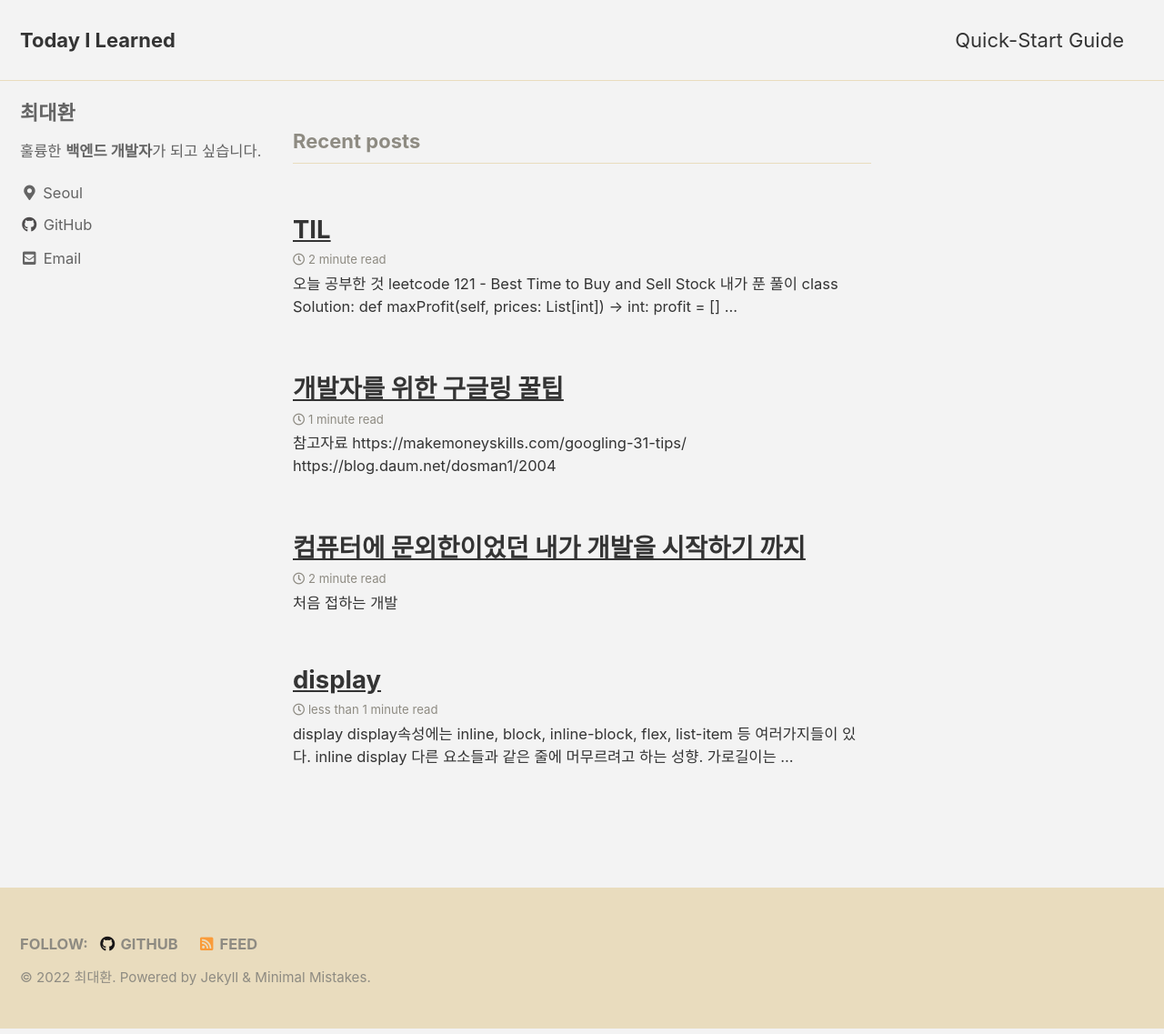
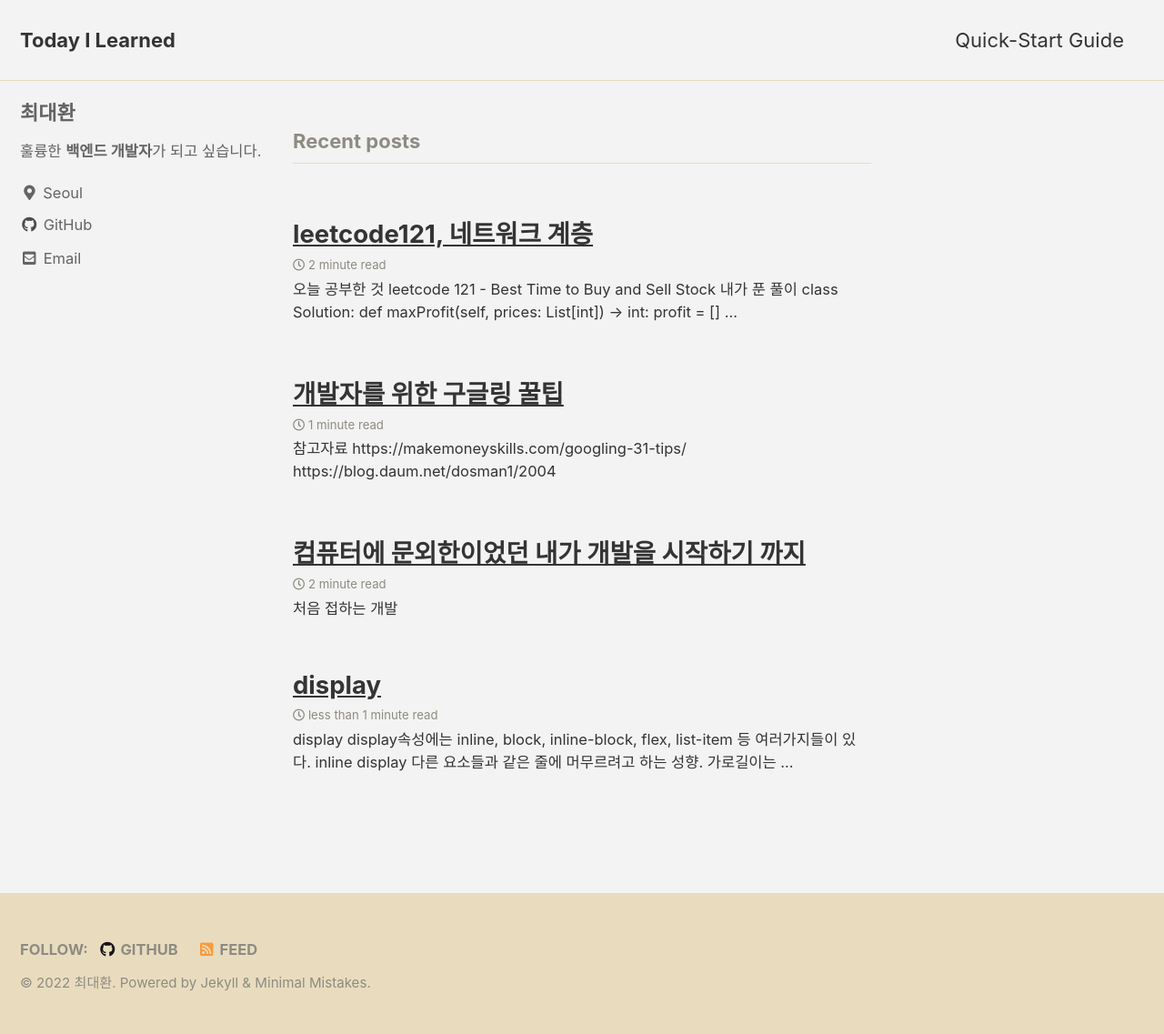
Before and after one commit to choidaehwan/choidaehwan.github.io, a Jekyll site: the page built from index.html, in a window 1280 px wide. Shown: the whole page at 91% size. Built offline with Jekyll 4.4.1, drawn with Linux system fonts in a browser that asks for light colours; cached includes are drawn as plain includes; the list of posts is cut into pages by our own code.

Commit message:
Update 2022-01-30-til.md

```diff
--- a/_posts/2022-01-30-til.md
+++ b/_posts/2022-01-30-til.md
@@ -1,6 +1,6 @@
 ---
 layout: single
-title: "TIL"
+title: "leetcode121, 네트워크 계층"
 ---
 
 ## 오늘 공부한 것
```
